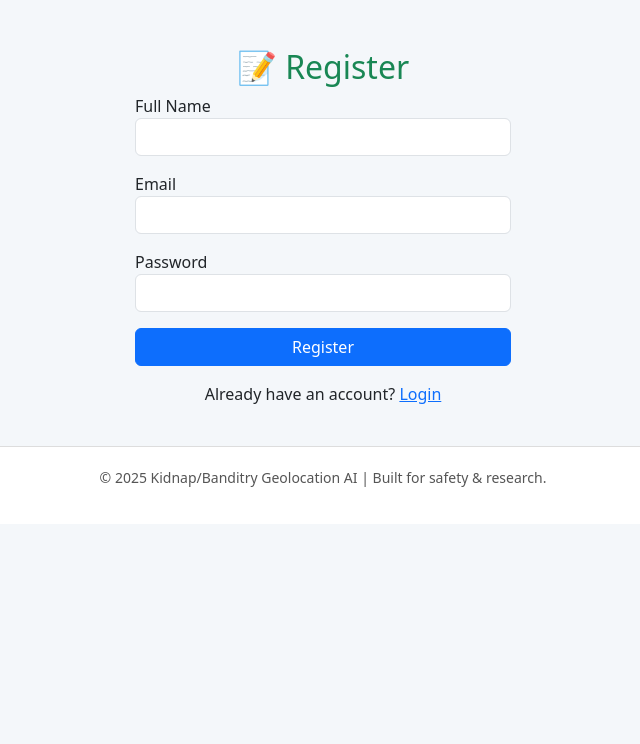
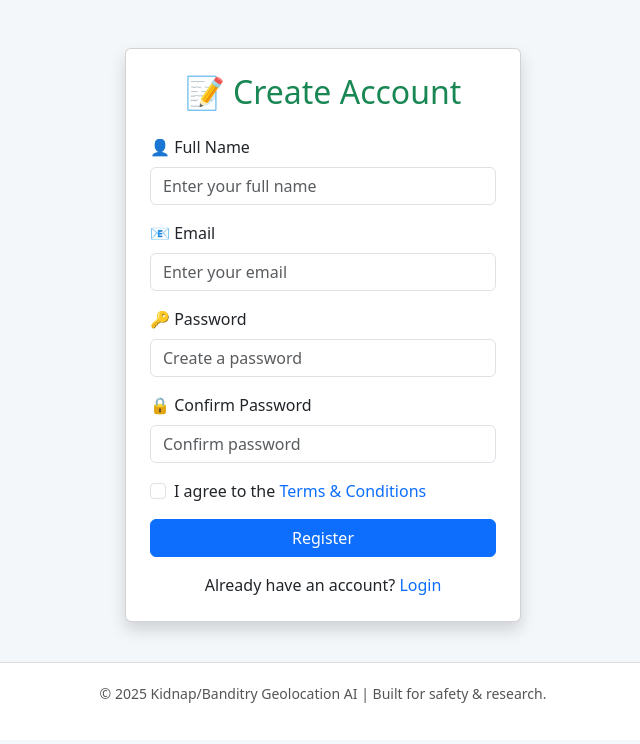
Before and after one commit to Presidor1/Ai-tracking-ID, a Flask app: template templates/register.html in a window 1280 px wide. Shown: the part 56-800 px from the top of the page, without its empty margins (317-957 px from the left). Run offline with Flask 3, Linux system fonts and the light colour scheme; the template is opened without the code that fills it, so the values that code supplies are empty.

Commit message:
Update register.html

```diff
--- a/templates/register.html
+++ b/templates/register.html
@@ -1,25 +1,57 @@
 {% extends "base.html" %}
 
 {% block content %}
-<div class="container mt-5" style="max-width: 400px;">
-    <h2 class="text-center text-success">📝 Register</h2>
+<div class="container mt-5" style="max-width: 420px;">
+    <div class="card shadow p-4">
+        <h2 class="text-center text-success mb-4">📝 Create Account</h2>
+
+        <!-- Flash messages -->
+        {% with messages = get_flashed_messages(with_categories=true) %}
+          {% if messages %}
+            {% for category, message in messages %}
+              <div class="alert alert-{{ category }} alert-dismissible fade show" role="alert">
+                {{ message }}
+                <button type="button" class="btn-close" data-bs-dismiss="alert"></button>
+              </div>
+            {% endfor %}
+          {% endif %}
+        {% endwith %}
+
+        <!-- Registration form -->
         <form method="POST" action="{{ url_for('routes.register') }}">
             <div class="mb-3">
-            <label>Full Name</label>
-            <input type="text" name="name" class="form-control" required>
+                <label for="name" class="form-label">👤 Full Name</label>
+                <input id="name" type="text" name="name" class="form-control" placeholder="Enter your full name" required>
             </div>
+
             <div class="mb-3">
-            <label>Email</label>
-            <input type="email" name="email" class="form-control" required>
+                <label for="email" class="form-label">📧 Email</label>
+                <input id="email" type="email" name="email" class="form-control" placeholder="Enter your email" required>
             </div>
+
             <div class="mb-3">
-            <label>Password</label>
-            <input type="password" name="password" class="form-control" required>
+                <label for="password" class="form-label">🔑 Password</label>
+                <input id="password" type="password" name="password" class="form-control" placeholder="Create a password" required>
             </div>
+
+            <div class="mb-3">
+                <label for="confirm_password" class="form-label">🔒 Confirm Password</label>
+                <input id="confirm_password" type="password" name="confirm_password" class="form-control" placeholder="Confirm password" required>
+            </div>
+
+            <div class="mb-3 form-check">
+                <input type="checkbox" class="form-check-input" id="terms" required>
+                <label class="form-check-label" for="terms">
+                    I agree to the <a href="#" class="text-decoration-none">Terms & Conditions</a>
+                </label>
+            </div>
+
             <button type="submit" class="btn btn-primary w-100">Register</button>
-        <p class="text-center mt-3">
-            Already have an account? <a href="{{ url_for('routes.login') }}">Login</a>
+
+            <p class="text-center mt-3 mb-0">
+                Already have an account? <a href="{{ url_for('routes.login') }}" class="text-decoration-none">Login</a>
             </p>
         </form>
     </div>
+</div>
 {% endblock %}
```
Lines whose indentation alone changed are shown as unchanged.
